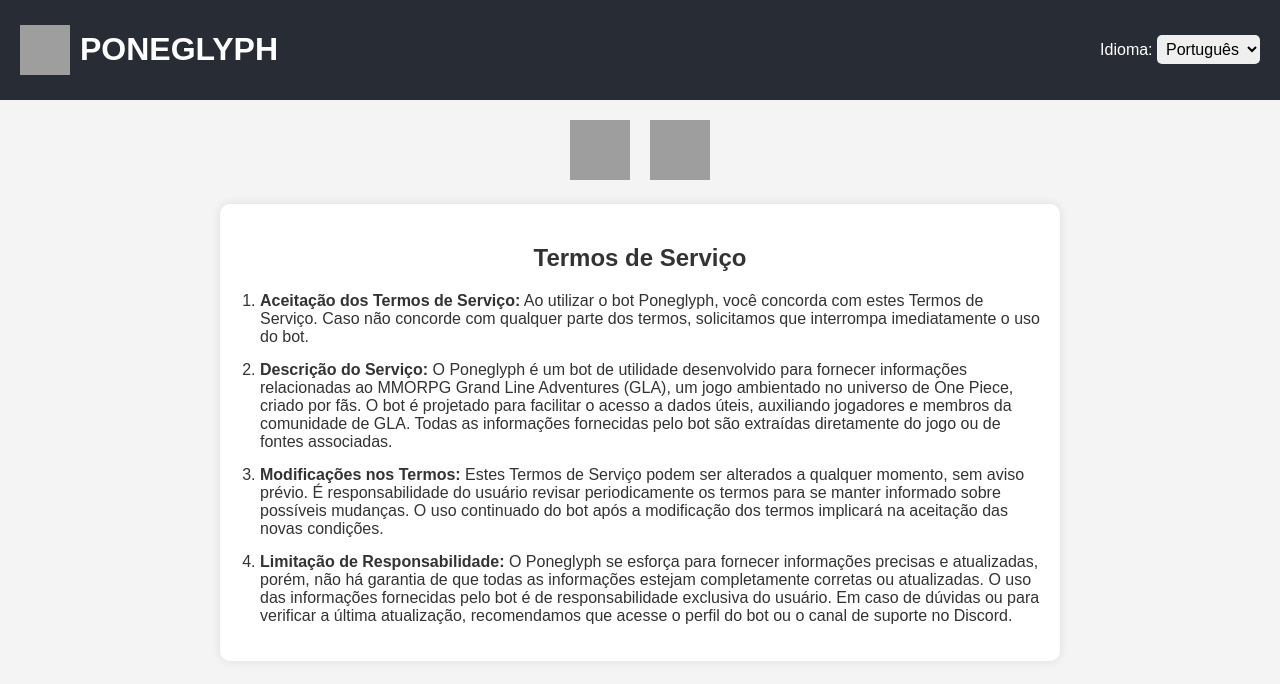
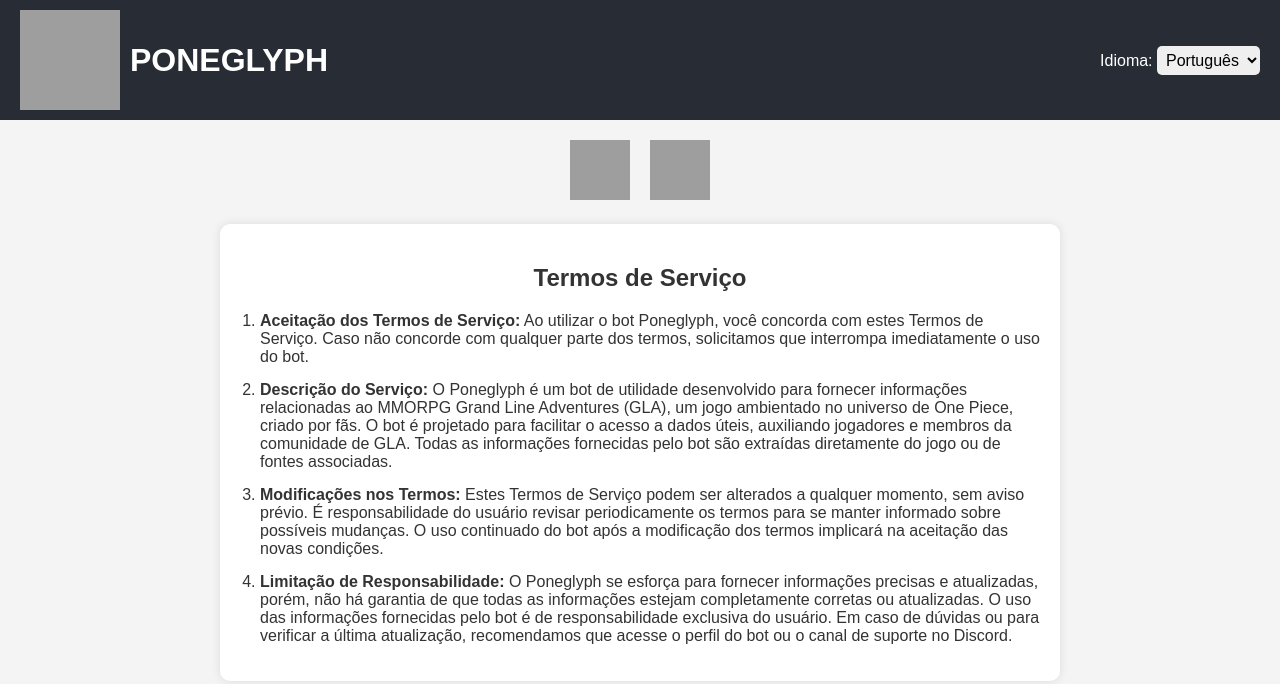
Before and after one commit to aoogusto/poneglyph_termos_de_uso, a plain HTML site: page index.html in a window 1280 px wide. Drawn offline with Linux system fonts and the light colour scheme; grey boxes are pictures that could not be loaded.

Commit message:
Update style.css

```diff
--- a/style.css
+++ b/style.css
@@ -23,8 +23,8 @@ header {
 }
 
 .bot-icon-small {
-    width: 50px;  /* Ajuste o tamanho da logo */
-    height: 50px;
+    width: 100px;  /* Ajuste o tamanho da logo */
+    height: 100px;
     margin-right: 10px;
 }
 
```
